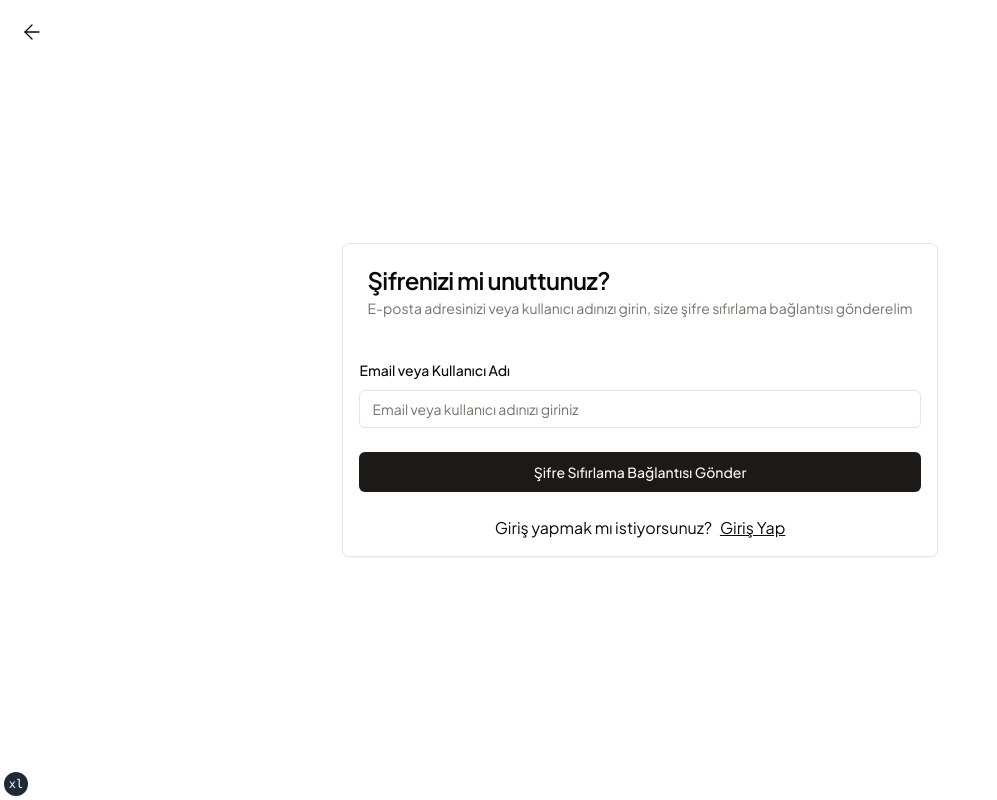
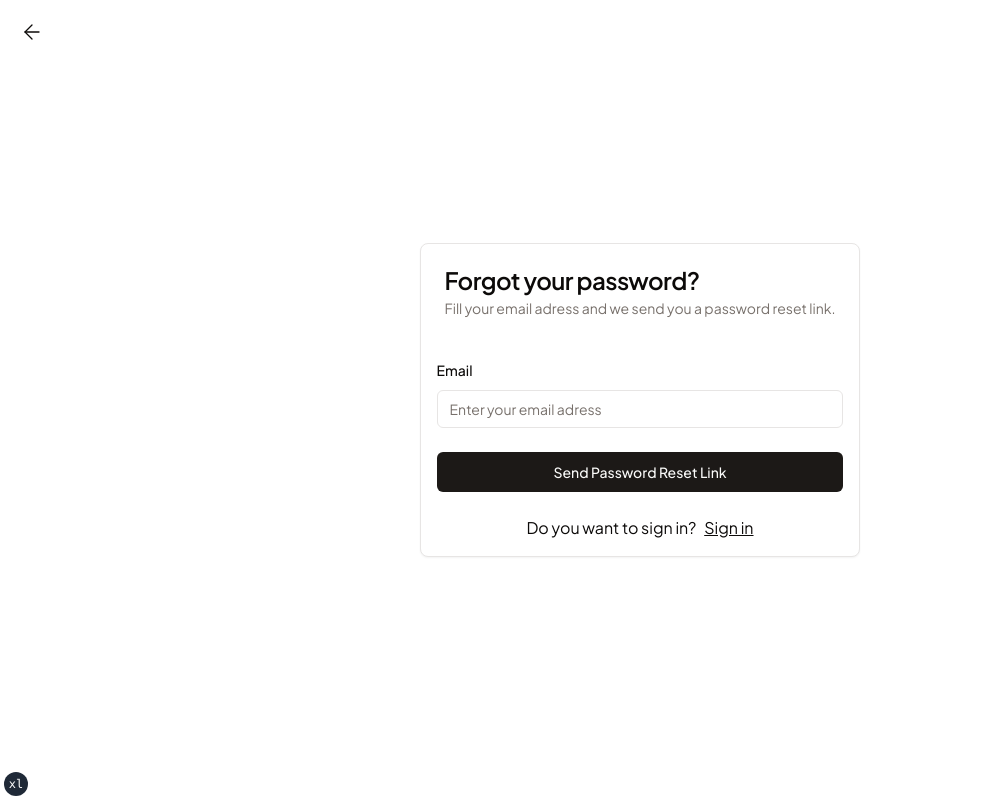
Before and after one commit to deu-graduation-project/docu-connect-frontend, a Next.js app: page /forgot-your-password in a window 1280 px wide. Shown: the whole page, without its empty margins (0-997 px from the left). Built offline with nearby package versions, Linux system fonts and the light colour scheme.

Commit message:
Forgot password fix

```diff
--- a/src/components/forms/forgot-your-password.tsx
+++ b/src/components/forms/forgot-your-password.tsx
@@ -28,7 +28,7 @@ import { UserAuthService } from "@/services/user-auth-service"
 import { useMutation } from "@tanstack/react-query"
 
 const formSchema = z.object({
-  emailOrUserName: z.string().min(1, "Email veya kullanıcı adı gereklidir."),
+  email: z.string().min(1, "Email is required.").email("Enter a valid email adress."),
 })
 
 type FormData = z.infer<typeof formSchema>
@@ -39,22 +39,22 @@ export default function ForgotYourPassword() {
   const [isResetSent, setIsResetSent] = useState(false)
 
   const form = useForm<FormData>({
-    resolver: zodResolver(formSchema),
-    defaultValues: {
-      emailOrUserName: "",
-    },
-  })
+  resolver: zodResolver(formSchema),
+  defaultValues: {
+    email: "",
+  },
+})
 
   const resetMutation = useMutation({
     mutationFn: async (values: FormData): Promise<void> => {
-      return userAuthService.passwordReset(values.emailOrUserName)
-    },
+  return userAuthService.passwordReset(values.email)
+},
     onSuccess: () => {
       setIsResetSent(true)
       toast({
-        title: "Şifre sıfırlama bağlantısı gönderildi",
+        title: "Password Reset Email Sent",
         description:
-          "E-posta adresinize bir şifre sıfırlama bağlantısı gönderdik.",
+          "We send a password reset email to your email adress.",
       })
     },
     onError: (error) => {
@@ -65,7 +65,7 @@ export default function ForgotYourPassword() {
         description:
           error instanceof Error
             ? error.message
-            : "Şifre sıfırlama işlemi başarısız oldu.",
+            : "Password reset failed.",
       })
     },
   })
@@ -86,10 +86,9 @@ export default function ForgotYourPassword() {
         <form onSubmit={form.handleSubmit(onSubmit)} className="space-y-8">
           <Card>
             <CardHeader>
-              <CardTitle>Şifrenizi mi unuttunuz?</CardTitle>
+              <CardTitle>Forgot your password?</CardTitle>
               <CardDescription>
-                E-posta adresinizi veya kullanıcı adınızı girin, size şifre
-                sıfırlama bağlantısı gönderelim
+                Fill your email adress and we send you a password reset link.
               </CardDescription>
             </CardHeader>
             <CardContent className="flex flex-col gap-6 p-4">
@@ -97,14 +96,14 @@ export default function ForgotYourPassword() {
                 <>
                   <FormField
                     control={form.control}
-                    name="emailOrUserName"
+                    name="email"
                     render={({ field }) => (
                       <FormItem>
-                        <FormLabel>Email veya Kullanıcı Adı</FormLabel>
+                        <FormLabel>Email</FormLabel>
                         <FormControl>
                           <Input
-                            type="text"
-                            placeholder="Email veya kullanıcı adınızı giriniz"
+                            type="email"
+                            placeholder="Enter your email adress"
                             {...field}
                           />
                         </FormControl>
@@ -121,7 +120,7 @@ export default function ForgotYourPassword() {
                       {resetMutation.isPending ? (
                         <Icons.spinner className="h-4 w-4 animate-spin" />
                       ) : (
-                        "Şifre Sıfırlama Bağlantısı Gönder"
+                        "Send Password Reset Link"
                       )}
                     </Button>
                   </div>
@@ -130,21 +129,20 @@ export default function ForgotYourPassword() {
                 <div className="flex flex-col items-center gap-4 text-center">
                   <Icons.check className="h-10 w-10 text-green-500" />
                   <p>
-                    Şifre sıfırlama bağlantısı gönderildi. Lütfen e-posta
-                    kutunuzu kontrol edin.
+                    Password reset email has been sent to your email adress. Please check your inbox and follow the instructions to reset your password.
                   </p>
                   <Button
                     className="w-full"
                     onClick={() => setIsResetSent(false)}
                   >
-                    Tekrar Dene
+                    Try again
                   </Button>
                 </div>
               )}
               <div className="flex w-full justify-center gap-2">
-                <p>Giriş yapmak mı istiyorsunuz?</p>
+                <p>Do you want to sign in?</p>
                 <Link href={"/sign-in"} className="underline">
-                  Giriş Yap
+                  Sign in
                 </Link>
               </div>
             </CardContent>
```
